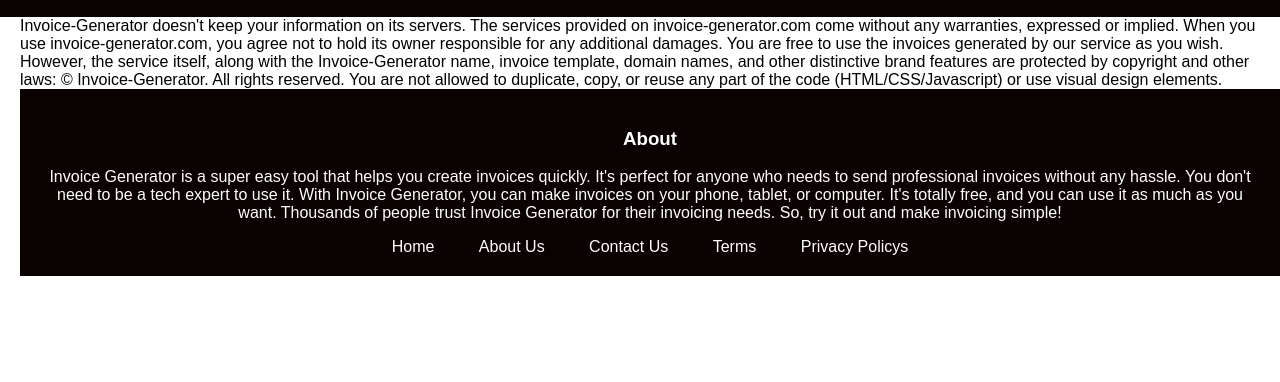
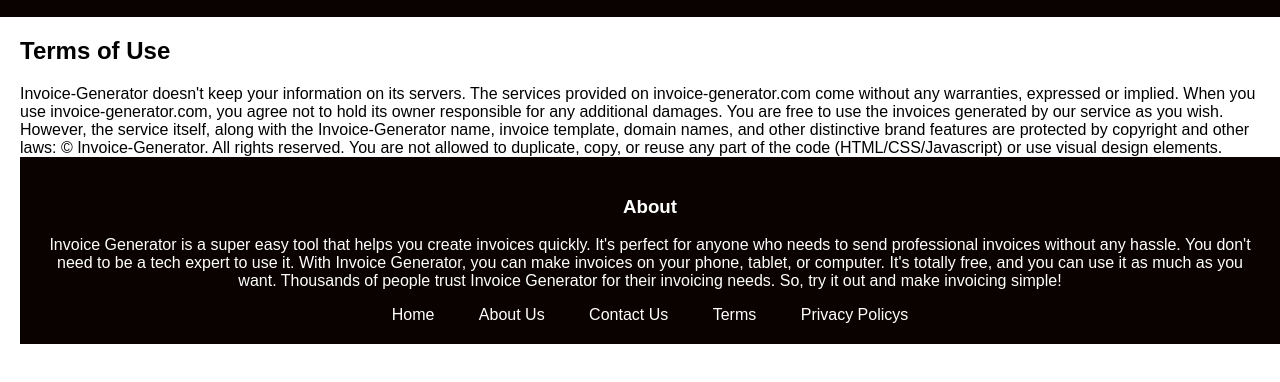
Before and after one commit to ibommahd/finalooo, a plain HTML site: page Terms.html in a window 1280 px wide. Shown: the part 72-454 px from the top of the page. Drawn offline with Linux system fonts and the light colour scheme.

Commit message:
Update Terms.html

```diff
--- a/Terms.html
+++ b/Terms.html
@@ -75,11 +75,15 @@ body {
 
   gtag('config', 'G-FTBRN9EB15');
 </script></head>
+
+
 <body>
+  <h2>Terms of Use</h2>
 <span style="color: #000000;">Invoice-Generator doesn't keep your information on its servers. The services provided on invoice-generator.com come without any warranties, expressed or implied. When you use invoice-generator.com, you agree not to hold its owner responsible for any additional damages.</span>
 
 <span style="color: #000000;">You are free to use the invoices generated by our service as you wish. However, the service itself, along with the Invoice-Generator name, invoice template, domain names, and other distinctive brand features are protected by copyright and other laws: © Invoice-Generator. All rights reserved. You are not allowed to duplicate, copy, or reuse any part of the code (HTML/CSS/Javascript) or use visual design elements.</span>
 </body>
+
 
 <style>
     /* Styling for the footer */
```
